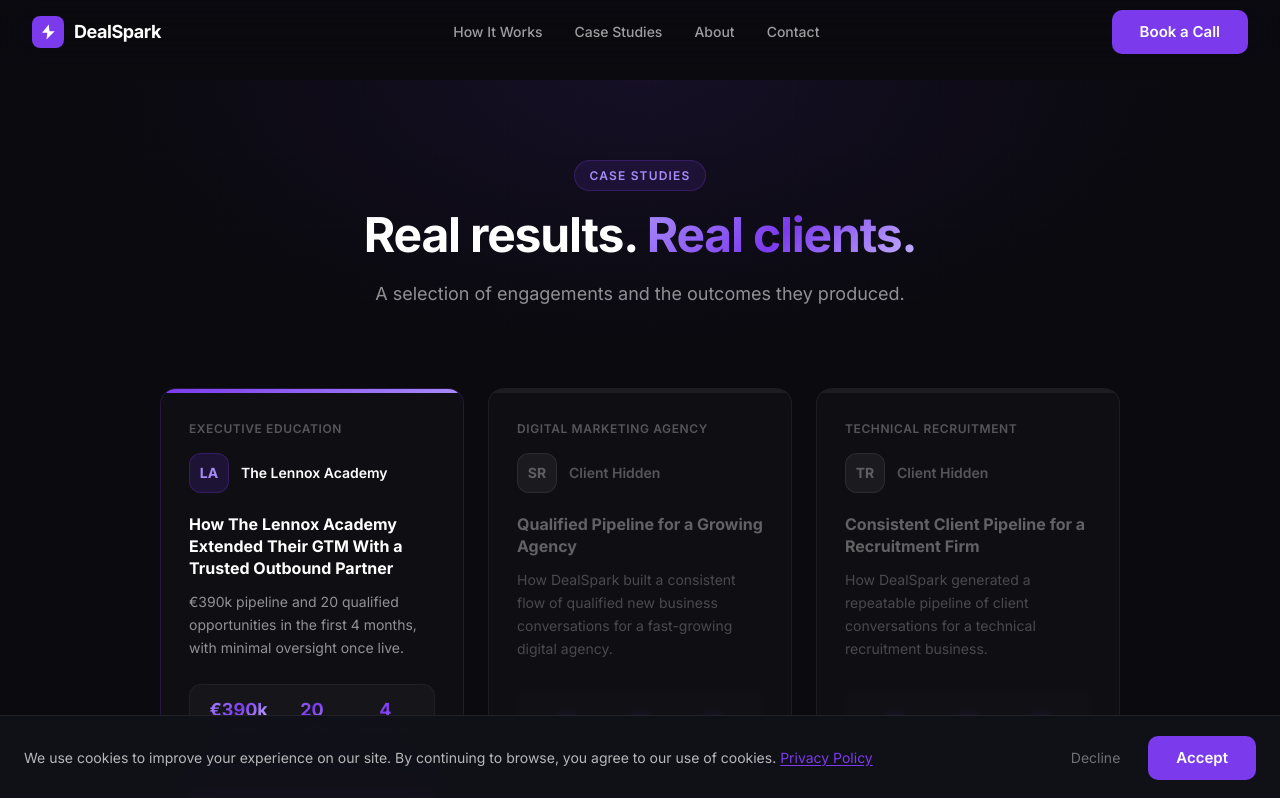
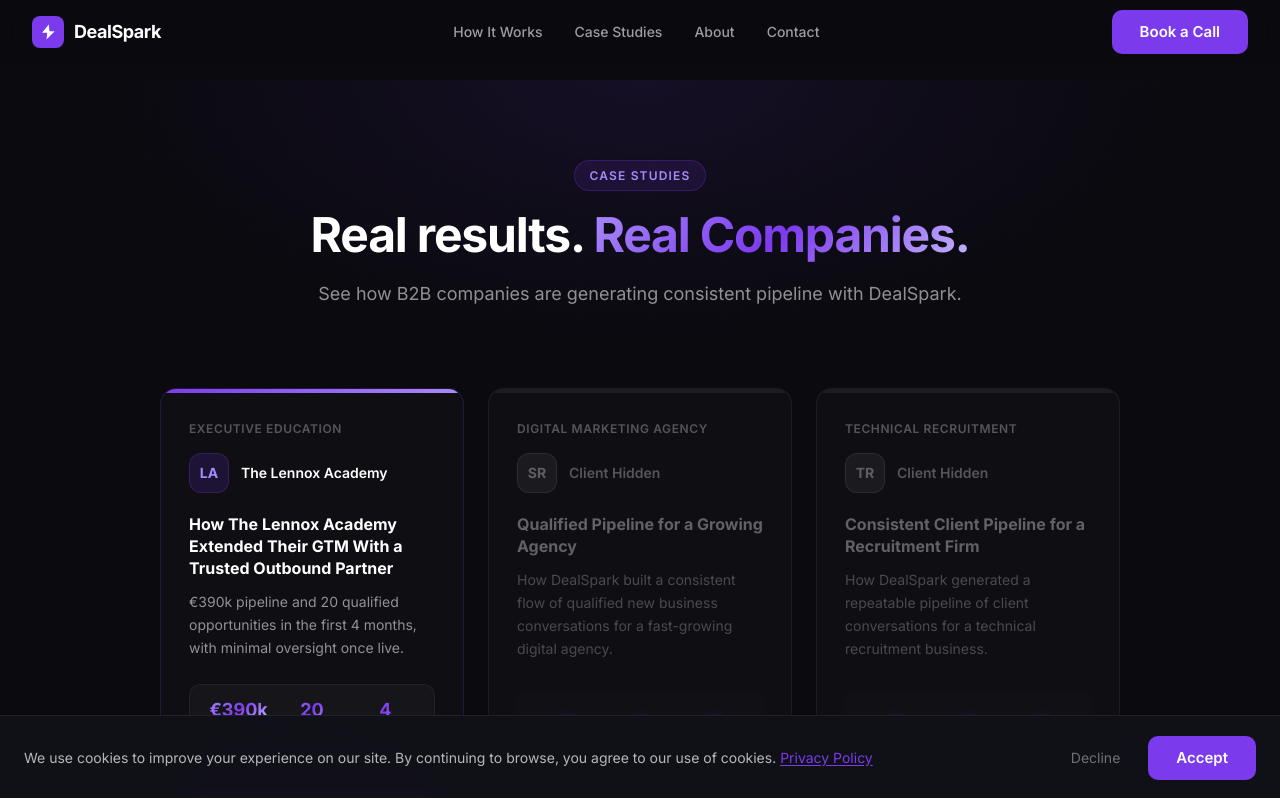
Before and after one commit to lukekly/Dealspark-website, a Next.js app: page /case-studies in a window 1280 px wide. Shown: the top 798 px of the page. Built offline with nearby package versions, Linux system fonts and the light colour scheme.

Commit message:
Update case studies page headline and subheading

```diff
--- a/app/case-studies/page.tsx
+++ b/app/case-studies/page.tsx
@@ -73,10 +73,10 @@
           </div>
           <h1 className="text-4xl sm:text-5xl font-bold leading-tight tracking-tight mb-5">
             Real results.{' '}
-            <span className="gradient-text">Real clients.</span>
+            <span className="gradient-text">Real Companies.</span>
           </h1>
           <p className="text-white/55 text-lg leading-relaxed">
-            A selection of engagements and the outcomes they produced.
+            See how B2B companies are generating consistent pipeline with DealSpark.
           </p>
         </div>
       </header>
```
